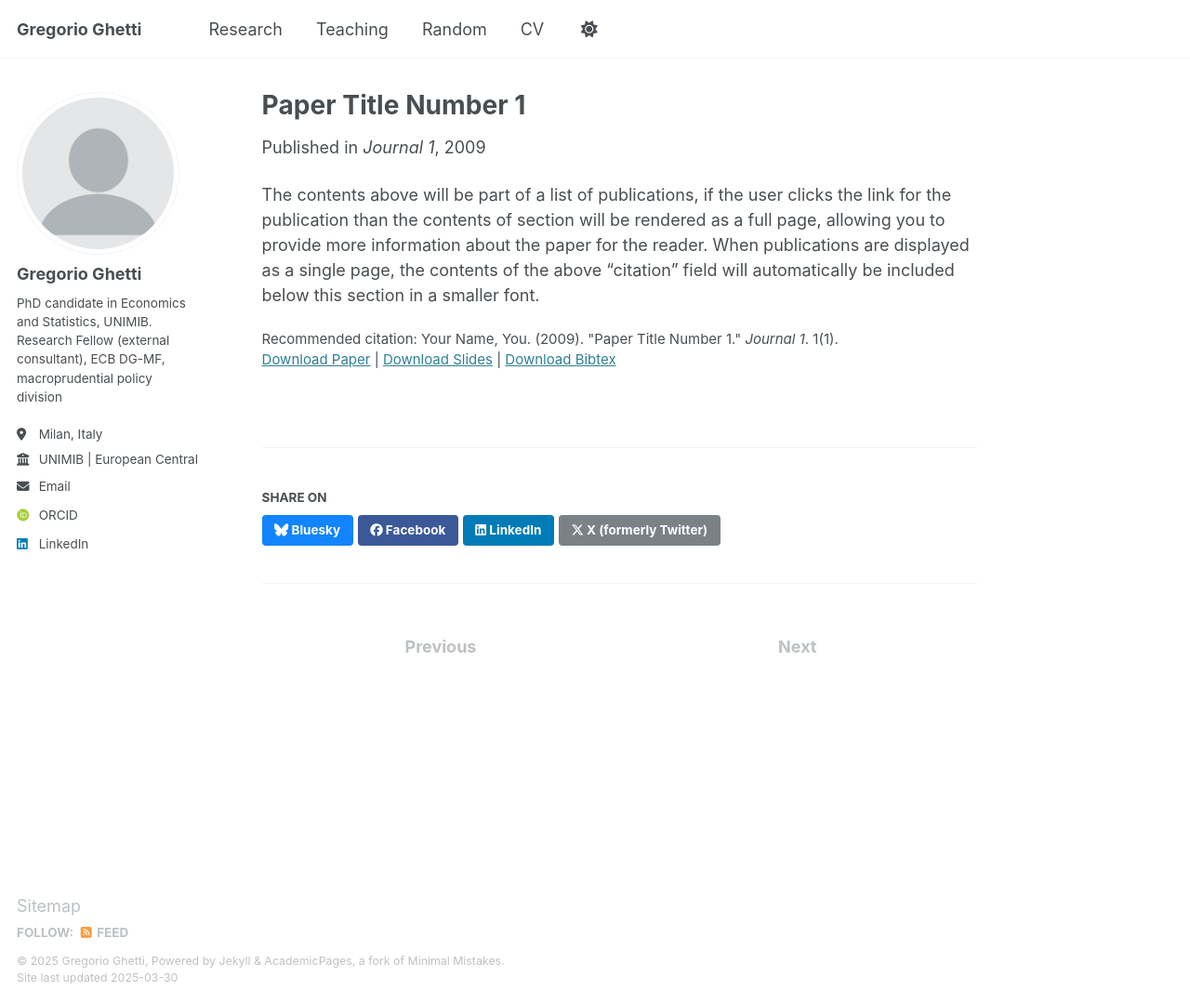
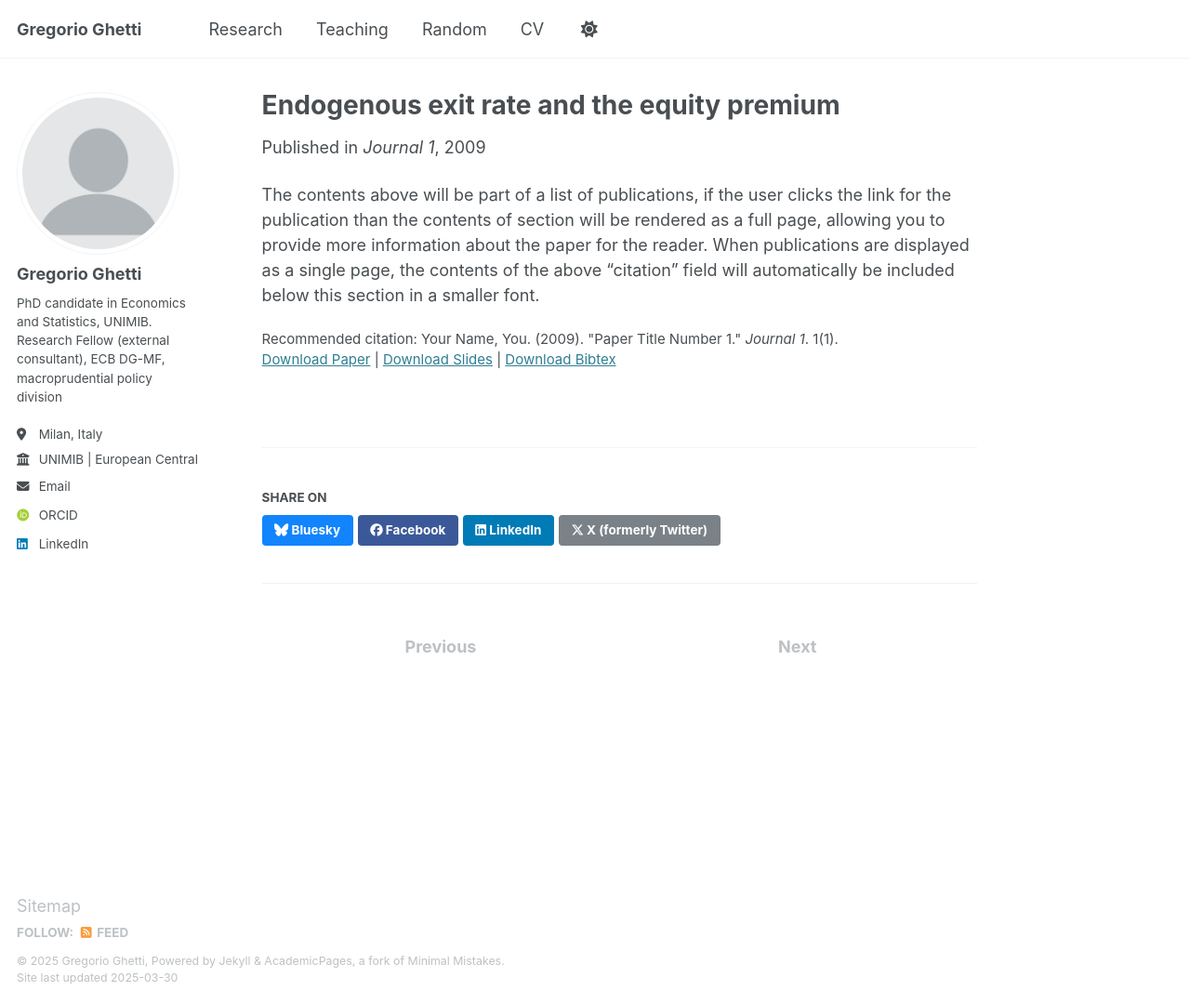
Before and after one commit to GregGh95/GregGh95.github.io, a Jekyll site: the page built from _publications/2009-10-01-paper-title-number-1.md, in a window 1280 px wide and 1080 px high. Shown: the whole window at 93% size. Built offline with Jekyll 4.4.1, drawn with Linux system fonts in a browser that asks for light colours; some web fonts are replaced.

Commit message:
Update 2009-10-01-paper-title-number-1.md

```diff
--- a/_publications/2009-10-01-paper-title-number-1.md
+++ b/_publications/2009-10-01-paper-title-number-1.md
@@ -1,5 +1,5 @@
 ---
-title: "Paper Title Number 1"
+title: "Endogenous exit rate and the equity premium"
 collection: publications
 category: manuscripts
 permalink: /publication/2009-10-01-paper-title-number-1
```
